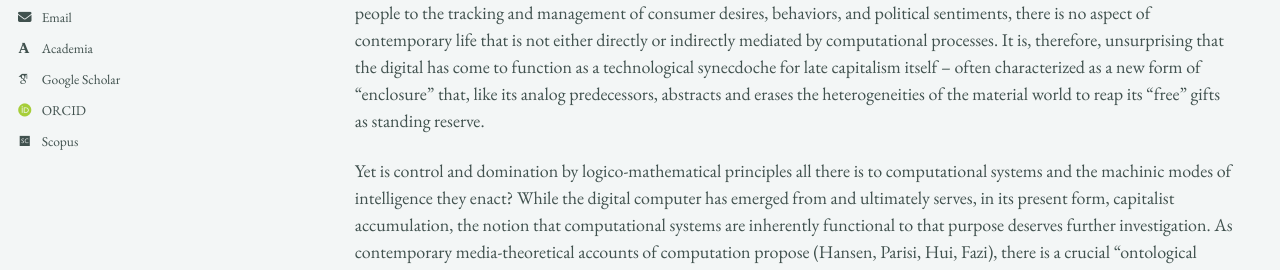
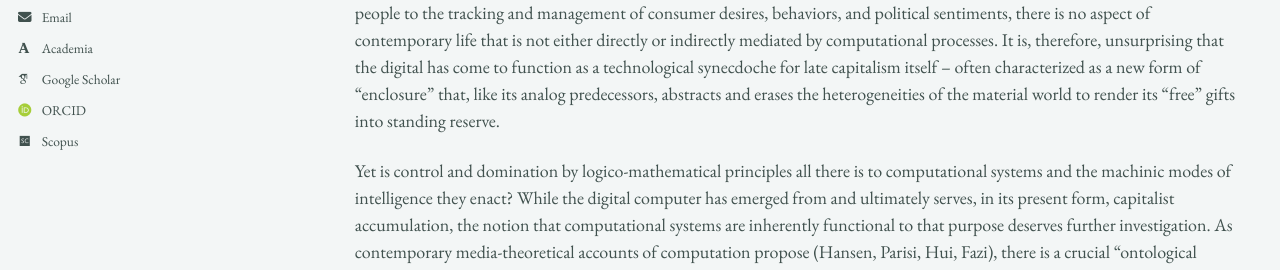
Before and after one commit to epujol90/epujol90.github.io, a Jekyll site: the page built from _pages/research.md, in a window 1280 px wide and 900 px high, scrolled down 3489 px. Shown: the part 421-691 px from the top of the window. Built offline with Jekyll 4.4.1, drawn with Linux system fonts in a browser that asks for light colours; some web fonts are replaced; a script bundle is joined from its source files by our own code; library files that are not in the unit come from our copies; some of the changed text lies outside the part shown.

Commit message:
Update research.md

```diff
--- a/_pages/research.md
+++ b/_pages/research.md
@@ -49,7 +49,7 @@ Since the postwar period, the digital computer has been celebrated for reintrodu
 
 What is a computational system and what form of human grouping begets its existence? Or put another way, what is the form in which modern humans confront materiality such that it requires an automated system of universal commensuration and control?
 
-A computer is, on most modern definitions, a system that performs sequences of mathematical or logical operations on inputs, according to rules specified in advance. So defined, many technical systems preceding the digital electronic computer would qualify as “computational,” from the Jacquard loom to the assembly line of human calculators employed in the production of logarithmic tables until the late nineteenth century. Yet it is only under conditions of advanced industrial development that automated computational systems have come to organize the entirety of human existence, embedding information-processing operations at every level of the modern lifeworld. From scientific research, manufacturing, and the circulation of goods and people to the tracking and management of consumer desires, behaviors, and political sentiments, there is no aspect of contemporary life that is not either directly or indirectly mediated by computational processes. It is, therefore, unsurprising that the digital has come to function as a technological synecdoche for late capitalism itself -- often characterized as a new form of “enclosure” that, like its analog predecessors, abstracts and erases the heterogeneities of the material world to reap its “free” gifts as standing reserve.
+A computer is, on most modern definitions, a system that performs sequences of mathematical or logical operations on inputs, according to rules specified in advance. So defined, many technical systems preceding the digital electronic computer would qualify as “computational,” from the Jacquard loom to the assembly line of human calculators employed in the production of logarithmic tables until the late nineteenth century. Yet it is only under conditions of advanced industrial development that automated computational systems have come to organize the entirety of human existence, embedding information-processing operations at every level of the modern lifeworld. From scientific research, manufacturing, and the circulation of goods and people to the tracking and management of consumer desires, behaviors, and political sentiments, there is no aspect of contemporary life that is not either directly or indirectly mediated by computational processes. It is, therefore, unsurprising that the digital has come to function as a technological synecdoche for late capitalism itself -- often characterized as a new form of “enclosure” that, like its analog predecessors, abstracts and erases the heterogeneities of the material world to render its “free” gifts into standing reserve.
 
 Yet is control and domination by logico-mathematical principles all there is to computational systems and the machinic modes of intelligence they enact? While the digital computer has emerged from and ultimately serves, in its present form, capitalist accumulation, the notion that computational systems are inherently functional to that purpose deserves further investigation. As contemporary media-theoretical accounts of computation propose (Hansen, Parisi, Hui, Fazi), there is a crucial “ontological difference” between computation as a broader material-cosmological operation and the computer-regulated networks of communication and control it has become narrowly associated with. In this view, the latter does not exhaust the expansive (and potentially liberatory) ontogenetic potentials that, in spite of their capitalist enframing, modern computational technologies have unleashed, granting 21st-century humans unprecedented access to a cosmic sensibility beyond received anthropocentric norms.
 
```
